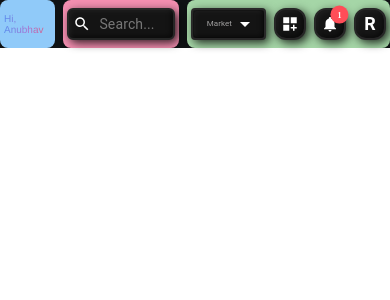
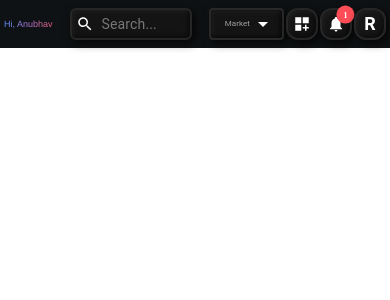
Before and after one commit to 02anubhav/header, a React (Vite) app: page / in a window 390 px wide. Shown: the top 300 px of the page. Built offline with nearby package versions, Linux system fonts and the light colour scheme.

Commit message:
layout_new

```diff
--- a/src/Pages/Header.scss
+++ b/src/Pages/Header.scss
@@ -28,7 +28,7 @@ $primary-color: #0f1214;
 }
 
 .section-one {
-  background-color: #90caf9;
+  // background-color: #90caf9;
   display: flex !important;
   justify-content: space-between !important;
   align-items: center !important;
@@ -36,7 +36,7 @@ $primary-color: #0f1214;
 }
 
 .section-two {
-  background-color: #f48fb1;
+  // background-color: #f48fb1;
   display: flex !important;
   justify-content: space-between !important;
   align-items: center !important;
@@ -48,12 +48,13 @@ $primary-color: #0f1214;
   justify-content: flex-end !important;
   align-items: center !important;
   gap: $Uni-gap;
-  background-color: #a5d6a7;
+  // background-color: #a5d6a7;
 }
 
 @media (max-width: 740px) {
   .section-box {
     padding: 4px;
+    gap: 2px;
   }
   .section-one{
     width:fit-content;
--- a/src/Styles/app.scss
+++ b/src/Styles/app.scss
@@ -333,7 +333,7 @@ gap: $Uni-gap;
     padding: 0px;
   }
   .gradient-text{
-    font-size: 10px;
+    font-size: 9px;
 
   }
 }
```
